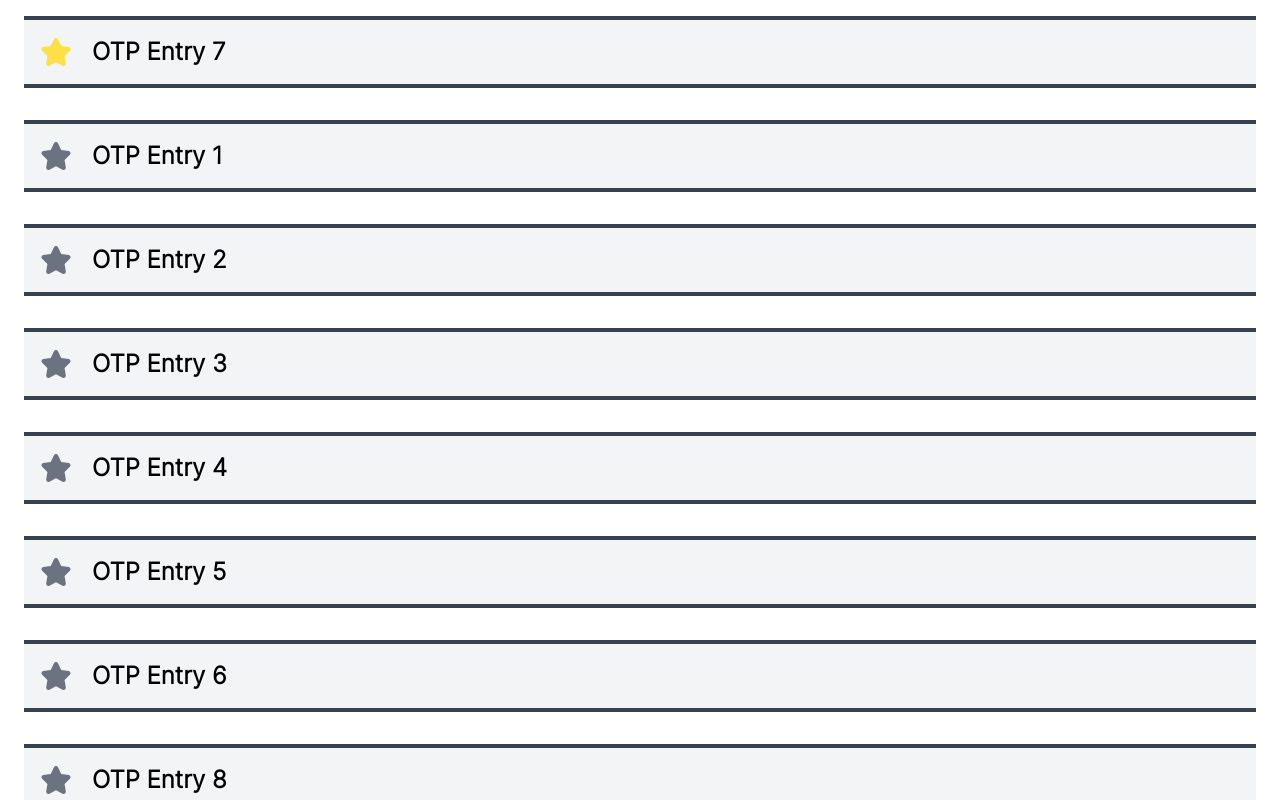
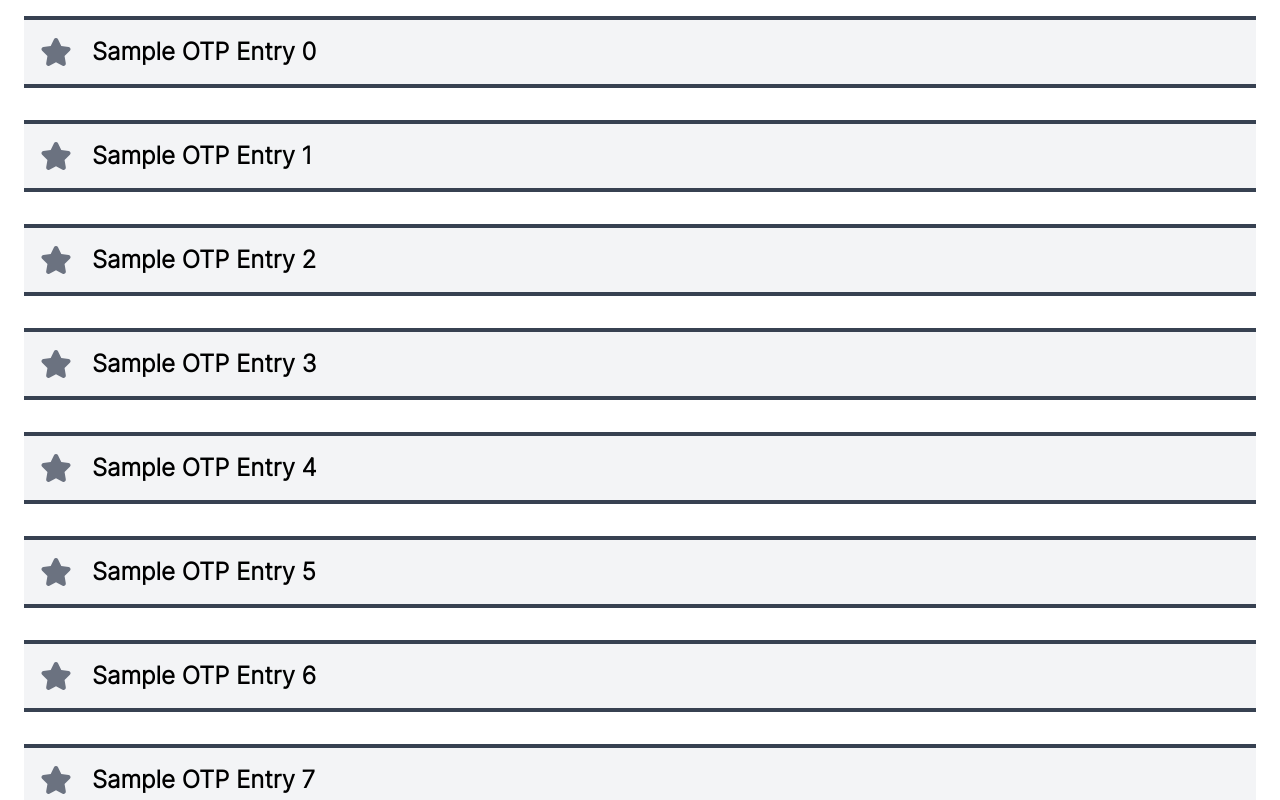
Before and after one commit to aesthetic0001/totp, a React (Vite) app: page / in a window 1280 px wide. Shown: the top 800 px of the page. Built offline with nearby package versions, Linux system fonts and the light colour scheme.

Commit message:
use immer

```diff
--- a/package.json
+++ b/package.json
@@ -13,6 +13,7 @@
   },
   "dependencies": {
     "@tauri-apps/api": "^1",
+    "immer": "^10.1.1",
     "react": "^18.2.0",
     "react-dom": "^18.2.0",
     "react-router-dom": "^6.23.0"
--- a/src/pages/OTPMenu.jsx
+++ b/src/pages/OTPMenu.jsx
@@ -1,22 +1,26 @@
 import OTPEntry from "../components/OTPEntry.jsx";
 import React, {useState} from "react";
+import {produce} from "immer";
 
 function OTPMenu() {
     const [OTPEntries, setOTPEntries] = useState({})
 
     for (let i = 0; i < 10; i++) {
-        OTPEntries[i] = {
-            title: `OTP Entry ${i + 1}`,
-            oldFavourite: Math.random() < 0.5,
-            index: i
+        if (!OTPEntries[i]) {
+            setOTPEntries(produce((draft) => {
+                draft[i] = {
+                    title: "Sample OTP Entry " + i,
+                    oldFavourite: false,
+                    index: i
+                }
+            }));
         }
     }
 
     const savePreference = ({favourite, id}) => {
-        const newOTPEntries = {...OTPEntries};
-        newOTPEntries[id].oldFavourite = favourite;
-        setOTPEntries(newOTPEntries);
-        console.log(`Saved preference for OTP entry ${id}: ${favourite}`)
+        setOTPEntries(produce((draft) => {
+            draft[id].oldFavourite = favourite;
+        }));
     }
 
     return (
```
Also changed, not shown: 1 other file (tests, documents, lock files or other folders).
